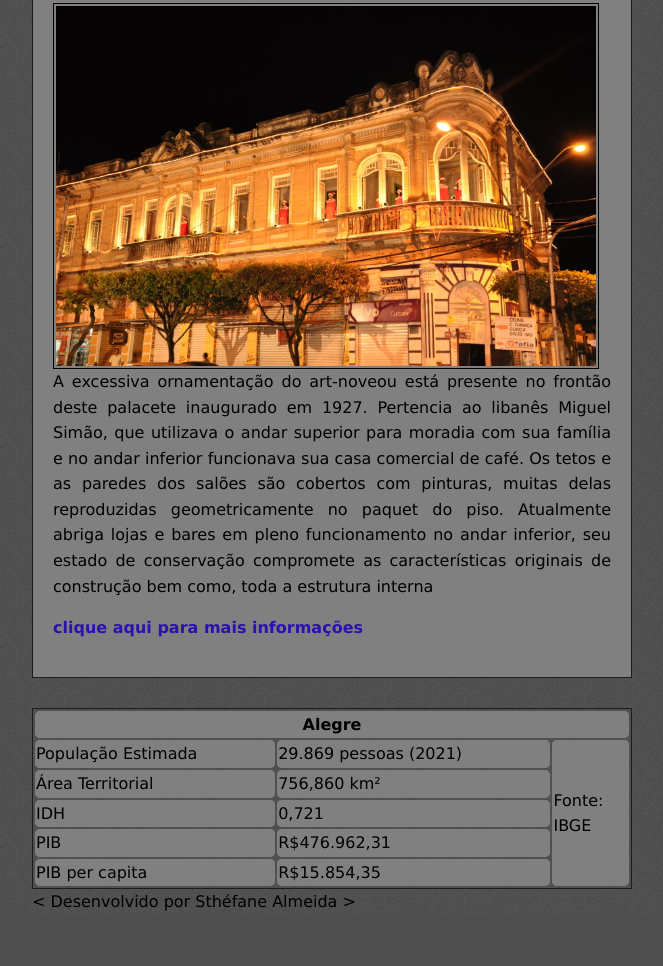
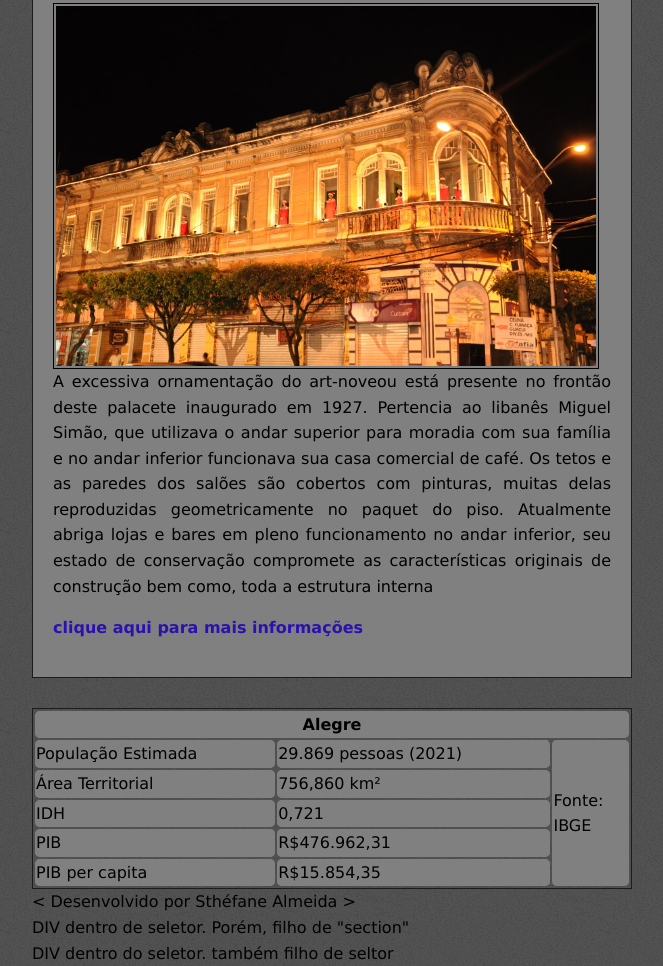
Before and after one commit to sthefanes245/progweb.2022, a plain HTML site: page site/index.html in a window 1280 px wide. Shown: the part 1667-2633 px from the top of the page, without its empty margins (128-791 px from the left). Before the commit the page ends 2582 px from the top, so only its background shows below. Drawn offline with Linux system fonts and the light colour scheme.

Commit message:
Update index.html

```diff
--- a/site/index.html
+++ b/site/index.html
@@ -148,5 +148,17 @@
 	</form>
 	<footer class='clear'>&lt; Desenvolvido por Sth&eacutefane Almeida &gt; </footer>
 
+	<div class="seletor">
+			<section>
+				<div> DIV dentro de seletor.
+				     Porém, filho de "section"
+				</div>
+			</section>
+		<div>DIV dentro do seletor.
+			também filho de seltor
+		</div>
+	</div>
+
+
 </body>
 </html>
```
